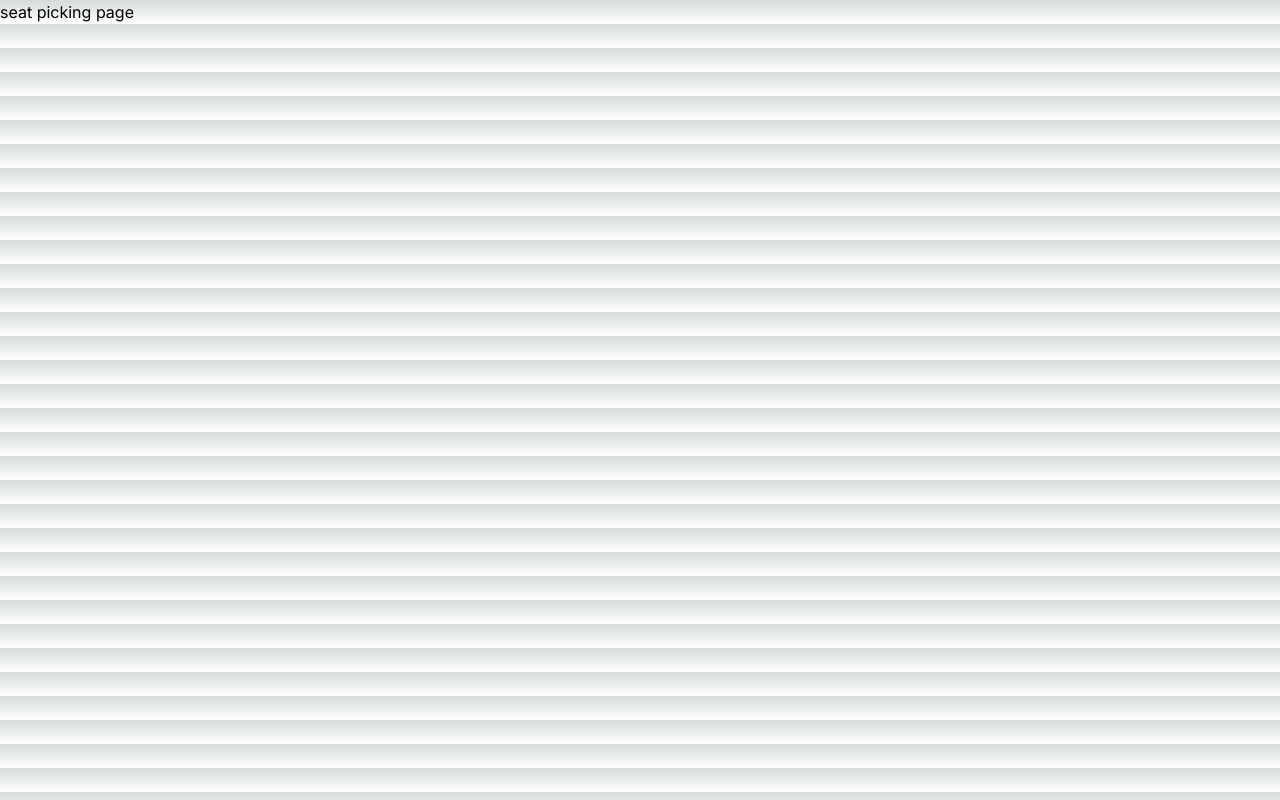
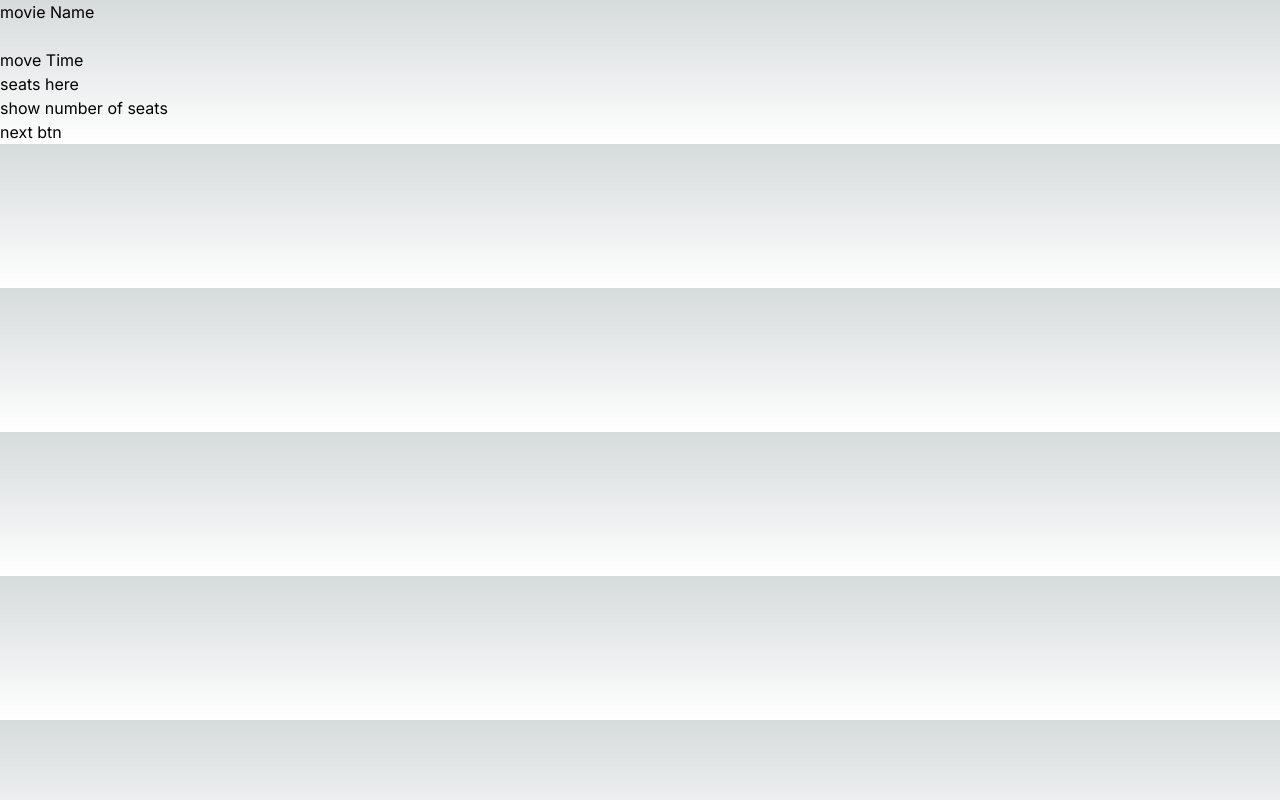
Before and after one commit to RocClark/movie-app, a Next.js app: page /movieHome/1 in a window 1280 px wide. Built offline with nearby package versions, Linux system fonts and the light colour scheme.

Commit message:
add plane componets for seat page

```diff
--- a/app/movieHome/[seatSelect]/page.tsx
+++ b/app/movieHome/[seatSelect]/page.tsx
@@ -1,9 +1,30 @@
+import MoiveScreen from '../../../components/movieComponents/movieScrean'
+import SeatList from '../../../components/movieComponents/seatsList'
+
 import Image from 'next/image'
+
+
+const MovieData = [
+  {id: 1, seats: 1 },
+  {id: 2, seats: 2 },
+  {id: 3, seats: 3 }
+]
 
 
 
 export default function seatSelect() {
 
-  return (<h1> seat picking page</h1>
+  return (
+  <div>
+    <MoiveScreen/>
+    <SeatList/>
+    <div >
+          <p>show number of seats</p>
+        </div>
+
+    <div >
+          <button>next btn</button>
+        </div>
+  </div>
   )
 }
--- /dev/null
+++ b/components/movieComponents/movieScrean.jsx
@@ -0,0 +1,13 @@
+import MoiveItem from './movieItem';
+
+function MoiveScreen() {
+    return (
+      <div>
+      <h2> movie Name </h2>
+      <br/>
+      <h2> move Time </h2>
+      </div>
+    );
+}
+
+export default MoiveScreen;
--- /dev/null
+++ b/components/movieComponents/seatsList.tsx
@@ -0,0 +1,11 @@
+
+
+function SeatList() {
+  return (
+    <p >
+   seats here
+  </p>
+  );
+}
+
+export default SeatList;
```
